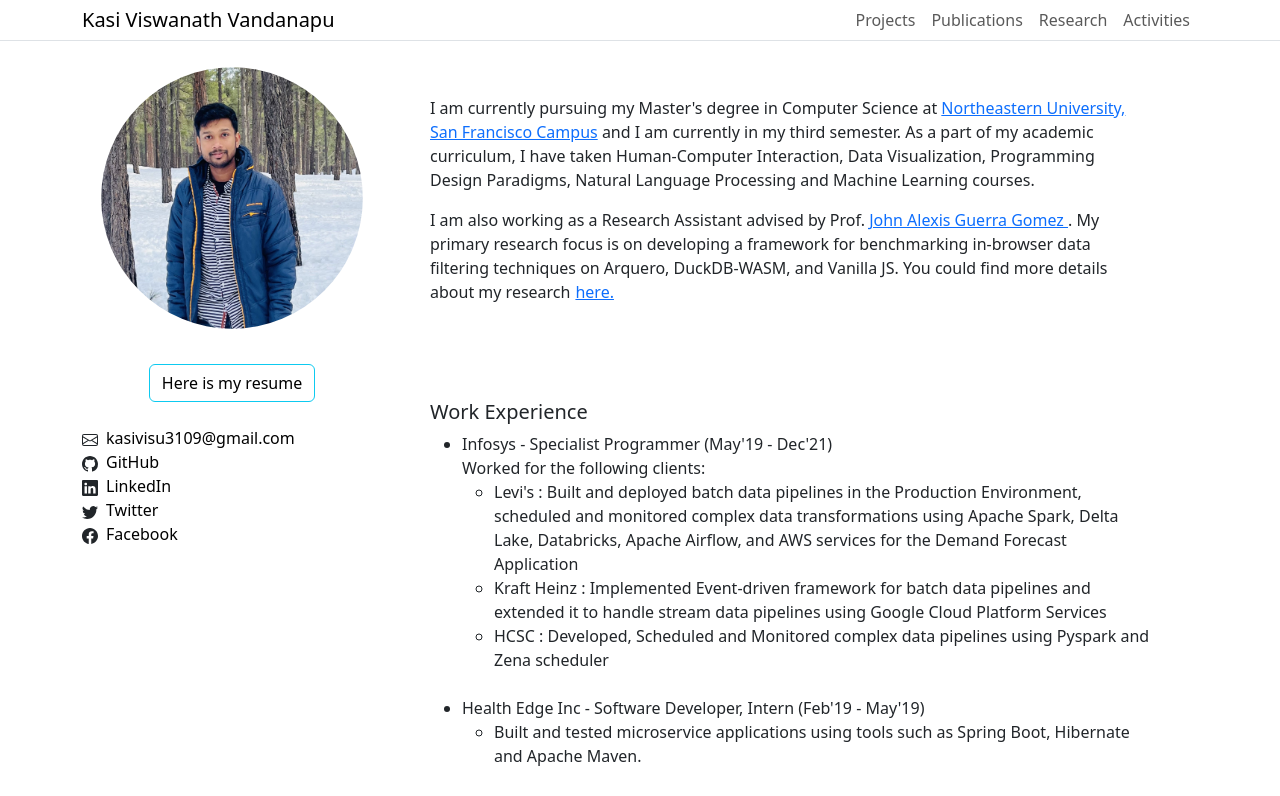
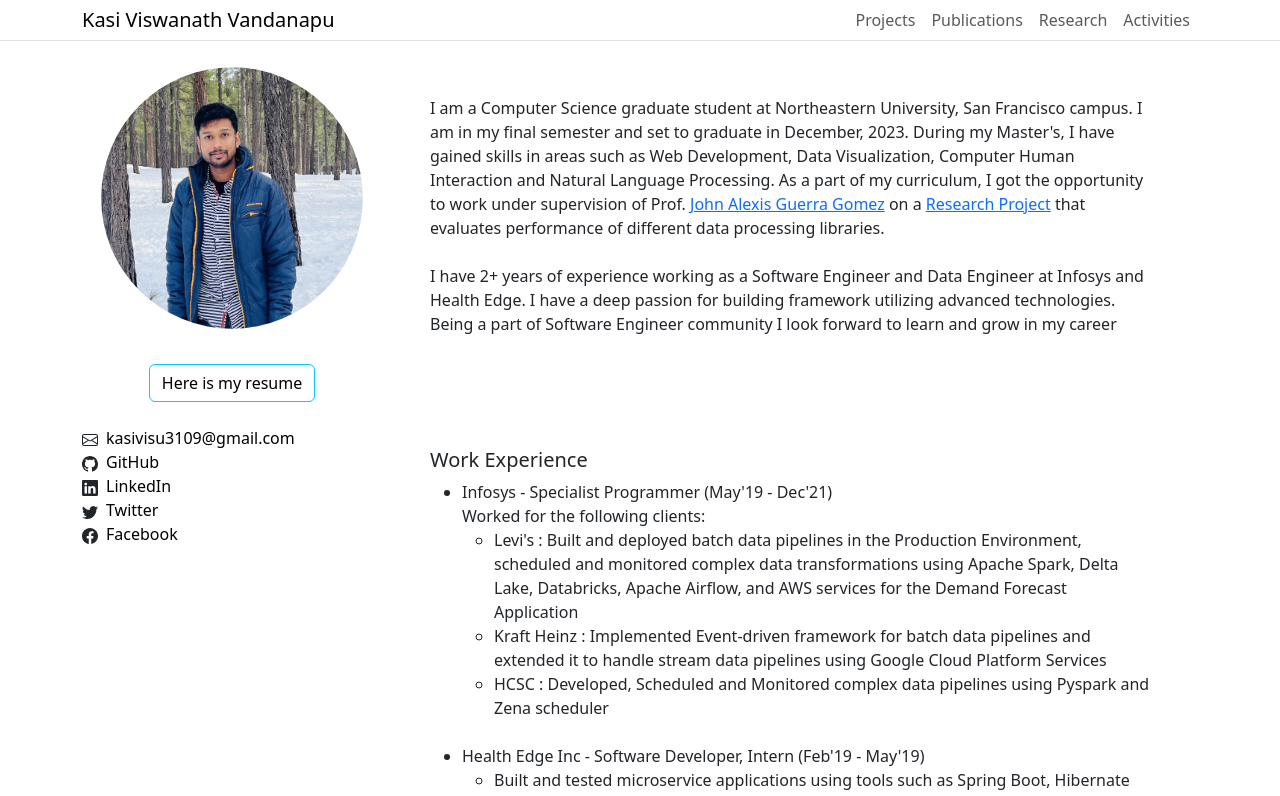
Before and after one commit to kasivisu4/kasivisu4.github.io, a React (Create React App) app: page / in a window 1280 px wide. Shown: the top 796 px of the page. Built offline with nearby package versions, Linux system fonts and the light colour scheme.

Commit message:
updated intro based on AK comments

```diff
--- a/src/App.js
+++ b/src/App.js
@@ -141,28 +141,27 @@
           <div className="section-1">
             <div className="Intro p-1 p-md-5">
               <p>
-                I am currently pursuing my Master's degree in Computer Science
-                at{" "}
-                <a href="https://sanfrancisco.northeastern.edu/">
-                  Northeastern University, San Francisco Campus
+                I am a Computer Science graduate student at Northeastern
+                University, San Francisco campus. I am in my final semester and
+                set to graduate in December, 2023. During my Master's, I have
+                gained skills in areas such as Web Development, Data
+                Visualization, Computer Human Interaction and Natural Language
+                Processing. As a part of my curriculum, I got the opportunity to
+                work under supervision of Prof.{" "}
+                <a href="https://johnguerra.co/">John Alexis Guerra Gomez</a> on
+                a{" "}
+                <a href="https://observablehq.com/@kasivisu4/filtering-benchmark-intro?collection=@kasivisu4/data-filtering-benchmark">
+                  Research Project
                 </a>{" "}
-                and I am currently in my third semester. As a part of my
-                academic curriculum, I have taken Human-Computer Interaction,
-                Data Visualization, Programming Design Paradigms, Natural
-                Language Processing and Machine Learning courses.
+                that evaluates performance of different data processing
+                libraries.
+                <br></br>
+                <br />I have 2+ years of experience working as a Software
+                Engineer and Data Engineer at Infosys and Health Edge. I have a
+                deep passion for building framework utilizing advanced
+                technologies. Being a part of Software Engineer community I look
+                forward to learn and grow in my career
               </p>
-              I am also working as a Research Assistant advised by Prof.{" "}
-              <a href="https://johnguerra.co/">John Alexis Guerra Gomez </a>. My
-              primary research focus is on developing a framework for
-              benchmarking in-browser data filtering techniques on Arquero,
-              DuckDB-WASM, and Vanilla JS. You could find more details about my
-              research
-              <a
-                className="link"
-                href="https://observablehq.com/d/dc562520a7fa44d0?collection=@kasivisu4/data-processing-benchmark"
-              >
-                here.
-              </a>
             </div>
           </div>
           <div className="section-2 p-1 p-md-5">
```
